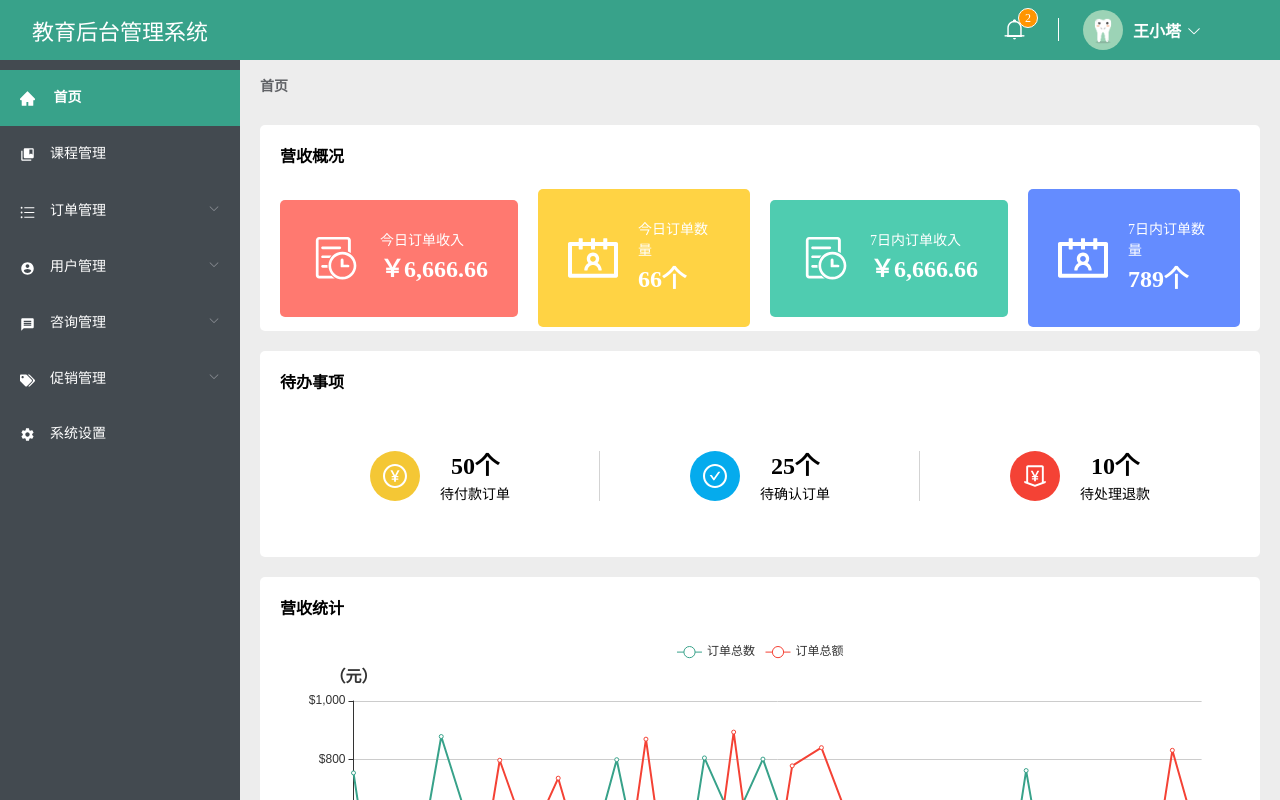
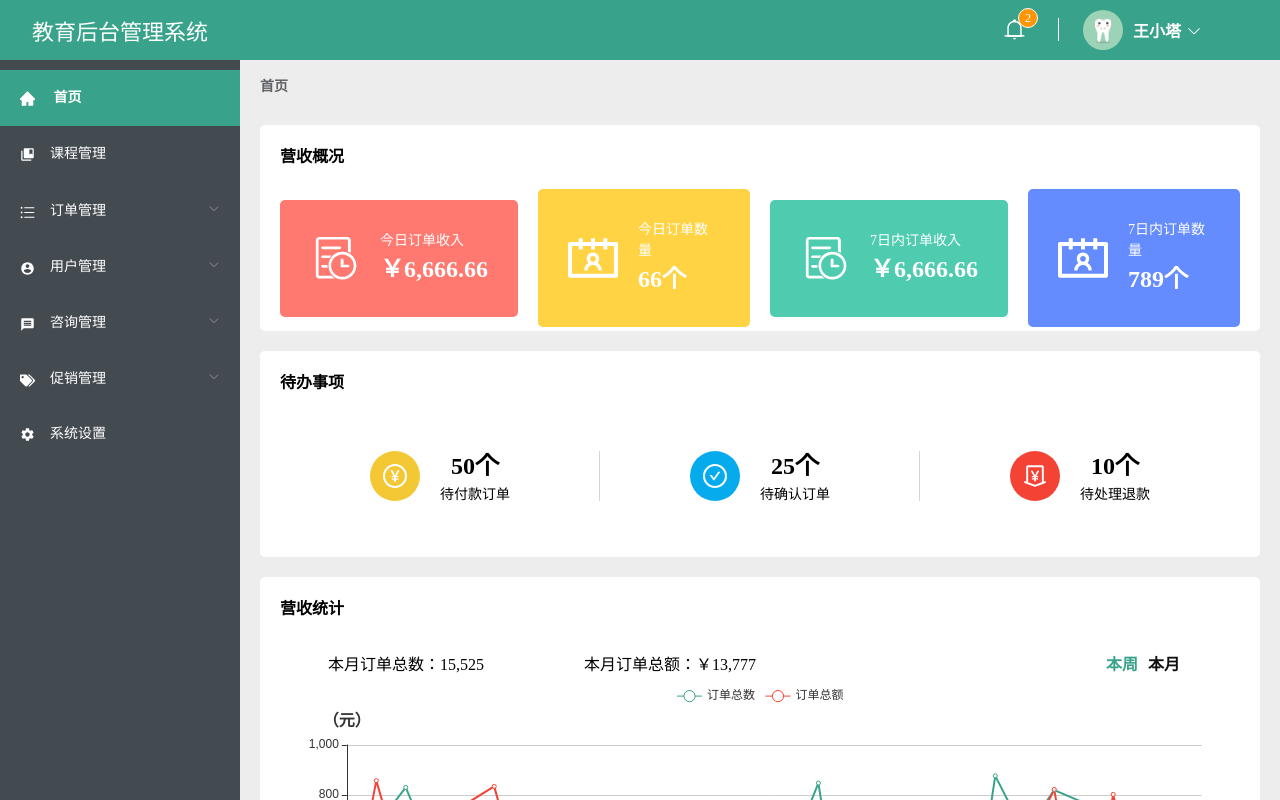
Before and after one commit to lu-wang-lang/project-summary, a Vue app in the folder education-manage/: page /#/ in a window 1280 px wide. Built offline with nearby package versions, Linux system fonts and the light colour scheme.

Commit message:
首页完成

```diff
--- a/education-manage/src/components/echart/line-stack.vue
+++ b/education-manage/src/components/echart/line-stack.vue
@@ -66,7 +66,7 @@ export default {
               fontSize: 16
             },
             axisLabel: {
-              formatter: '${value}'
+              formatter: '{value}'
             }
           },
           series: _this.data
--- a/education-manage/src/pages/home.vue
+++ b/education-manage/src/pages/home.vue
@@ -3,16 +3,21 @@
     <div class="summary">
       <div class="title">营收概况</div>
       <div class="container">
-        <div class="order"
-             :style="'background:'+order.background"
-             :title="order.number"
+
+        <div :style="'background:'+order.background"
              v-for="(order,index) of orderList"
-             :key="index">
+             :key="index"
+             class="order">
           <div class="order-img">
             <img :src="order.imgSrc" />
           </div>
           <div class="order-desc-cnotainer">
             <div class="order-desc">{{order.title}}</div>
+            <el-tooltip :content="order.number"
+                        placement="bottom"
+                        effect="dark">
+              <div slot="content"
+                   style="line-height:1.5;">{{order.title}}：<br />{{order.prefix+order.number+order.suffix}}</div>
               <count-to :startVal='0'
                         :endVal='order.number'
                         :duration='3000'
@@ -21,8 +26,10 @@
                         :decimals="order.decimals"
                         class="order-number"
                         :autoplay="true"></count-to>
+            </el-tooltip>
           </div>
         </div>
+
       </div>
     </div>
     <div class="todo-events">
@@ -37,12 +44,18 @@
               <img :src="event.imgSrc">
             </div>
             <div class="event-desc-container">
+              <el-tooltip :content="event.number"
+                          placement="bottom"
+                          effect="dark">
+                <div slot="content"
+                     style="line-height:1.5;">{{event.title}}：<br />{{event.number}}个</div>
                 <count-to :startVal='0'
                           :endVal='event.number'
                           :duration='3000'
                           :suffix="'个'"
                           class="event-number"
                           :autoplay="true"></count-to>
+              </el-tooltip>
               <div class="event-desc">{{event.title}}</div>
             </div>
           </div>
@@ -53,7 +66,29 @@
     </div>
     <div class="static">
       <div class="title">营收统计</div>
-      <div class="container">
+      <div class="container static-container">
+        <div class="static-desc">
+          <div class="static-number">
+            <count-to :startVal='0'
+                      :endVal='totalOrder'
+                      :duration='3000'
+                      :prefix="'本月订单总数：'"
+                      class="number1"
+                      :autoplay="true"></count-to>
+            <count-to :startVal='0'
+                      :endVal='totalAmount'
+                      :prefix="'本月订单总额：￥'"
+                      :duration='3000'
+                      class="number2"
+                      :autoplay="true"></count-to>
+          </div>
+          <div class="static-tabs-container">
+            <div :class="index===selectedIndex?'tab tab-active':'tab'"
+                 v-for="(tab,index) of tabs"
+                 :key="index"
+                 @click="handleClickTab(index)">{{tab}}</div>
+          </div>
+        </div>
         <line-stack :yAxisName="staticData.yAxisName"
                     :xAxis="staticData.xAxis"
                     :legend="staticData.legend"
@@ -67,14 +102,22 @@
 import countTo from 'vue-count-to';  //https://www.cnblogs.com/tuspring/p/9801603.html
 import LineStack from '../components/echart/line-stack'
 import util from '../utils/index.js'
+import {
+  Tooltip
+} from 'element-ui'
 export default {
   name: 'Home',
   components: {
     countTo,
     LineStack,
+    'el-tooltip': Tooltip,
   },
   data () {
     return {
+      totalOrder: 0,
+      totalAmount: 0,
+      tabs: ['本周', '本月'],
+      selectedIndex: 0,
       orderList: [{
         imgSrc: require('../assets/images/order-today.svg'),
         title: '今日订单收入',
@@ -140,12 +183,33 @@ export default {
       }
     }
   },
-  mounted () {
+  methods: {
+    handleClickTab (index) {
+      if (this.selectedIndex !== index) {
+        this.selectedIndex = index
+        this.initStatic()
+      }
+    },
+    initStatic () {
       this.staticData.xAxis = util.getDate()
+      this.staticData.data[0].data = []
+      this.staticData.data[1].data = []
+      this.totalOrder = 0
+      this.totalAmount = 0
       for (let i = 0; i < this.staticData.xAxis.length; i++) {
         this.staticData.data[0].data.push(util.getRadom(0, 9))
         this.staticData.data[1].data.push(util.getRadom(0, 9))
       }
+      this.staticData.data[0].data.forEach(item => {
+        this.totalOrder = this.totalOrder + item
+      })
+      this.staticData.data[1].data.forEach(item => {
+        this.totalAmount = this.totalAmount + item
+      })
+    }
+  },
+  mounted () {
+    this.initStatic()
   }
 }
 </script>
@@ -267,5 +331,44 @@ export default {
       right: 0px;
     }
   }
+
+  .static-container {
+    display: flex;
+    flex-direction: column;
+    .static-desc {
+      width: 100%;
+      height: 50px;
+      display: flex;
+      align-items: center;
+      justify-content: space-between;
+      padding-left: 5%;
+      box-sizing: border-box;
+      .static-number {
+        width: 80%;
+        display: flex;
+        font-size: 16px;
+        .number2 {
+          margin-left: 100px;
+        }
+      }
+      .static-tabs-container {
+        display: flex;
+        padding-right: 50px;
+        .tab {
+          font-size: 16px;
+          color: #101010;
+          margin-right: 10px;
+          font-weight: 700;
+          cursor: pointer;
+        }
+        .tab-active {
+          color: #38a28a;
+        }
+        .tab:hover {
+          color: #38a28a;
+        }
+      }
+    }
+  }
 }
 </style>
```
Lines whose indentation alone changed are shown as unchanged.
